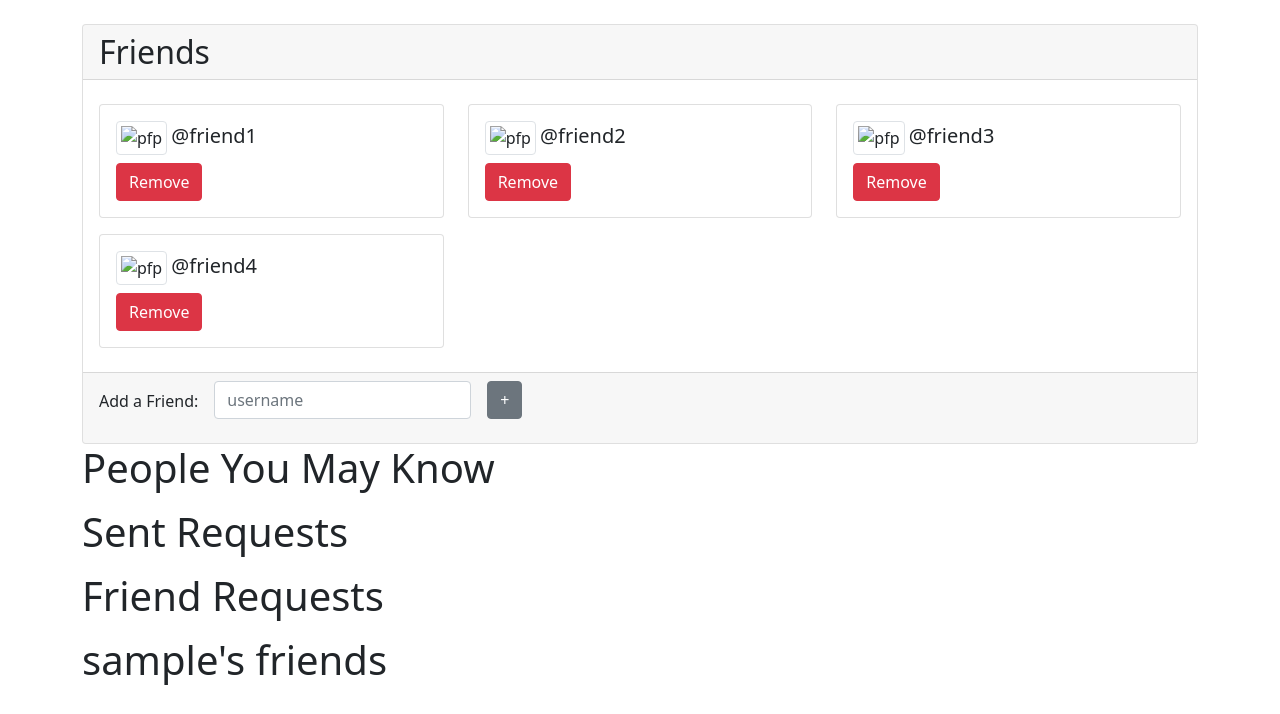
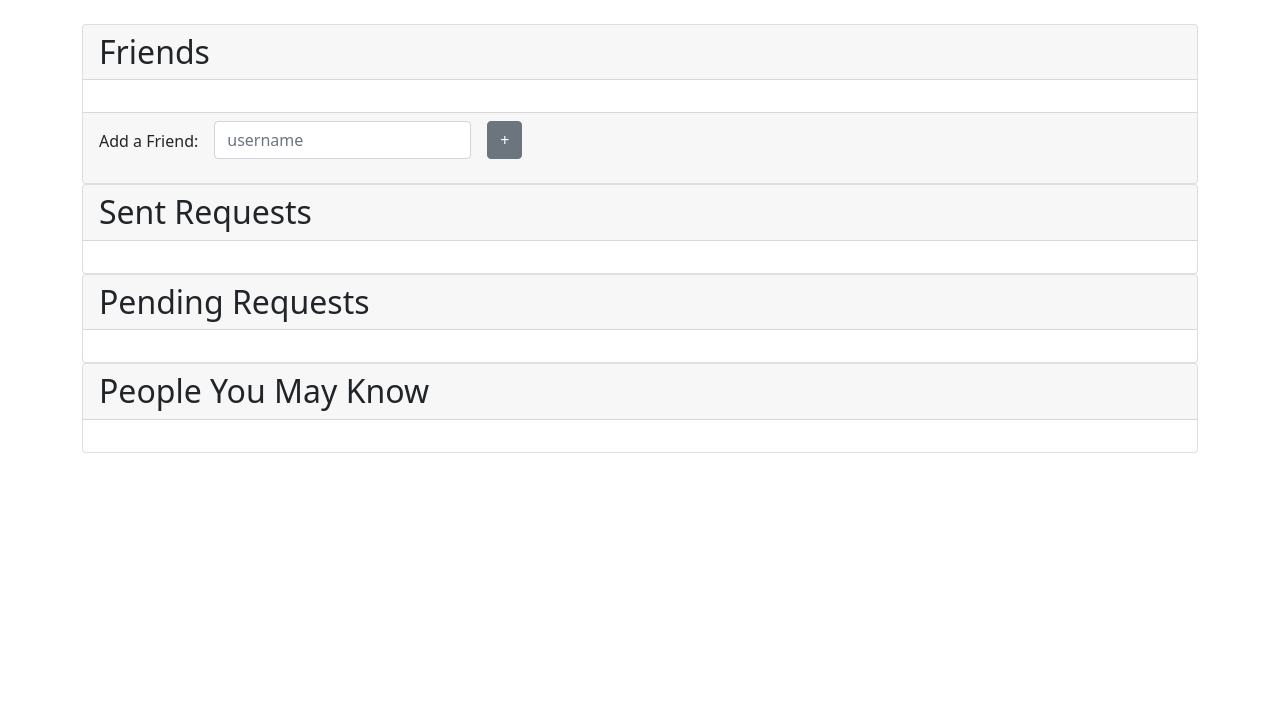
Before and after one commit to cleeke29/Senior-Project_Group2, a Django app: page /accounts/friends/ in a window 1280 px wide. Shown: the part 86-800 px from the top of the page. Run offline with Django 3.2, Linux system fonts and the light colour scheme; the visitor is signed in with stand-in values (Sample User, id 1); data comes from the database, SQL or seed files in the repository.

Commit message:
friends and profile pics working

```diff
--- a/pitch_proto/accounts/admin.py
+++ b/pitch_proto/accounts/admin.py
@@ -2,7 +2,7 @@
 from django.contrib.auth.admin import UserAdmin
 
 from .forms import CustomUserChangeForm, CustomUserCreationForm
-from .models import User
+from .models import User, Friend_Request
 
 class CustomUserAdmin(UserAdmin):
     add_form = CustomUserCreationForm
@@ -11,3 +11,4 @@
     list_display = ['email', 'username']
 
 admin.site.register(User, CustomUserAdmin)
+admin.site.register(Friend_Request)
--- a/pitch_proto/accounts/forms.py
+++ b/pitch_proto/accounts/forms.py
@@ -10,3 +10,9 @@
     class Meta:
         model = User
         fields =('username', 'email')
+
+class UpdateImageForm(UserChangeForm):
+
+    class Meta:
+        model = User
+        fields = ('image',)
--- a/pitch_proto/accounts/models.py
+++ b/pitch_proto/accounts/models.py
@@ -3,7 +3,7 @@
 
 class User(AbstractUser):
     friends = models.ManyToManyField("User", blank=True)
-
+    image = models.ImageField(upload_to='profile_images')
     def __str__(self):
         return self.username
 
--- a/pitch_proto/accounts/urls.py
+++ b/pitch_proto/accounts/urls.py
@@ -1,5 +1,5 @@
 from django.urls import path
-from .views import SignUpView, accept_friend_request, send_friend_request, friends_list
+from .views import SignUpView, accept_friend_request, send_friend_request, friends_list, profile
 from django.views.generic.base import TemplateView
 
 urlpatterns = [
@@ -11,4 +11,6 @@
     path('accept_friend_request/<int:requestID>/',
         accept_friend_request,
         name='accept_friend_request'),
+    path('profile/', profile, name='profile'),
+
 ]
--- a/pitch_proto/accounts/views.py
+++ b/pitch_proto/accounts/views.py
@@ -1,10 +1,11 @@
 from django.shortcuts import render, redirect
 from django.views.generic.edit import CreateView
-from .forms import CustomUserCreationForm
+from .forms import CustomUserCreationForm, UpdateImageForm
 from django.urls import reverse_lazy
 from django.contrib.auth.decorators import login_required
 from .models import Friend_Request, User
 from django.http import HttpResponse
+from django.db.models import Q
 
 class SignUpView(CreateView):
     form_class = CustomUserCreationForm
@@ -39,14 +40,35 @@
 
 @login_required
 def friends_list(request):
-    allusers = User.objects.all()
-    all_friend_requests = Friend_Request.objects.all()
+    allusers = User.objects.all().filter(is_superuser=False).exclude(id=request.user.id)
+
+    all_friend_requests = Friend_Request.objects.all().filter(from_user_id=request.user.id)
     my_friends = request.user.friends.all()
+
     my_requests = all_friend_requests.filter(from_user_id=request.user.id).values_list('to_user_id', flat=True)
     my_pending = all_friend_requests.filter(to_user_id=request.user.id).values_list('from_user_id', flat=True)
+    may_know = allusers.exclude(id__in=my_requests).exclude(id__in=my_pending)
     return render(request, 'friends.html', {'allusers': allusers,
                                             'all_friend_requests': all_friend_requests,
                                             'my_friends': my_friends,
                                             'my_requests': my_requests,
-                                            'my_pending': my_pending}
+                                            'my_pending': my_pending,
+                                            'may_know': may_know}
                                             )
+
+@login_required
+def profile(request):
+    if request.method == 'POST':
+        form = UpdateImageForm(request.POST, request.FILES, instance=request.user)
+        if form.is_valid():
+            edit = form.save(commit=False)
+            edit.save()
+            return redirect('profile')
+    else:
+        form = UpdateImageForm()
+
+    context = {
+        'form': form
+    }
+
+    return render(request, 'profile.html', context)
--- a/pitch_proto/pitch_proto/settings.py
+++ b/pitch_proto/pitch_proto/settings.py
@@ -124,6 +124,11 @@
 # https://docs.djangoproject.com/en/3.1/howto/static-files/
 
 STATIC_URL = '/static/'
+STATICFILES_DIRS = [
+    BASE_DIR.joinpath('static')
+]
+MEDIA_ROOT = BASE_DIR.joinpath('media')
+MEDIA_URL = 'media/'
 
 
 LOGIN_REDIRECT_URL = 'home'
--- a/pitch_proto/pitch_proto/urls.py
+++ b/pitch_proto/pitch_proto/urls.py
@@ -16,11 +16,15 @@
 from django.contrib import admin
 from django.urls import path, include
 from django.views.generic.base import TemplateView
+from django.conf.urls.static import  static
+from . import settings
 
 urlpatterns = [
     path('', TemplateView.as_view(template_name='home.html'), name='home'),
     path('admin/', admin.site.urls),
     path('accounts/', include('accounts.urls')),
     path('accounts/', include('django.contrib.auth.urls')),
-    path('recommender/', include('recommender.urls'))
+    path('recommender/', include('recommender.urls')),
+    path('group/', include('partyroom.urls'))
 ]
+urlpatterns += static(settings.MEDIA_URL, document_root=settings.MEDIA_ROOT)
--- a/pitch_proto/templates/base.html
+++ b/pitch_proto/templates/base.html
@@ -10,6 +10,7 @@
         <link href="https://cdn.jsdelivr.net/npm/bootstrap@5.0.0-beta1/dist/css/bootstrap.min.css" rel="stylesheet" integrity="sha384-giJF6kkoqNQ00vy+HMDP7azOuL0xtbfIcaT9wjKHr8RbDVddVHyTfAAsrekwKmP1" crossorigin="anonymous">
 
         <title>{% block title %}Pitch{% endblock %}</title>
+        {% block head %}{% endblock %}
       </head>
       <body>
         <nav class="navbar navbar-expand-lg navbar-dark bg-dark">
@@ -42,11 +43,12 @@
                     <a class="nav-link" href="#">Settings</a>
                   </li>
                   <li class="nav-item">
-                    <a class="nav-link" href="#">Profile</a>
+                    <a class="nav-link" href="{% url 'profile' %}">Profile</a>
                   </li>
                   <li class="nav-item">
                     <a class="nav-link" href="{% url 'logout' %}">Logout</a>
                   </li>
+
                   {% else %}
                   <li class="nav-item">
                     <a class="nav-link" href="{% url 'login' %}">Login</a>
--- a/pitch_proto/templates/friends.html
+++ b/pitch_proto/templates/friends.html
@@ -2,59 +2,43 @@
 
 {% block title %}Friends{% endblock %}
 
+{% block head %}
+
+<style>
+  .icon {
+    max-width: 100px;
+    max-height: 100px;
+  }
+</style>
+{% endblock %}
+
 {% block content %}
+
+
   <div class="card">
-    <h2 class="card-header">Friends</h5>
+    <h2 class="card-header">Friends</h2>
     <div class="card-body">
+      <div class="row">
 
-        <!--FRIENDS START HERE-->
-        <div class="row">
+        {% for friend in my_friends %}
+
         <div class="col-sm-4 py-2">
           <div class="card">
             <div class="card-body">
-                    <img src="" class="img-thumbnail w-25 d-inline" alt="pfp">
-                    <h5 class="card-title w-auto d-inline">@friend1</h5>
+
+              {% if friend.image %}
+                <img class="img-thumbnail w-25 d-inline"  src="{{ friend.image.url }}" onerror="if (this.src != '/media/default.jpg') this.src = '/media/default.jpg';">
+              {% else %}
+                <img class="img-thumbnail w-25 d-inline" src="/media/default.jpg">
+              {% endif %}
+                {{ friend }}
             </br>
                 <a href="#" class="btn btn-danger mt-2">Remove</a>
             </div>
           </div>
         </div>
-
-            <div class="col-sm-4 py-2">
-              <div class="card">
-                <div class="card-body">
-                    <img src="" class="img-thumbnail w-25 d-inline" alt="pfp">
-                    <h5 class="card-title w-auto d-inline">@friend2</h5>
-                    </br>
-                    <a href="#" class="btn btn-danger mt-2">Remove</a>
+        {% endfor %}
       </div>
-              </div>
-            </div>
-
-            <div class="col-sm-4 py-2">
-                <div class="card">
-                  <div class="card-body">
-                    <img src="" class="img-thumbnail w-25 d-inline" alt="pfp">
-                    <h5 class="card-title w-auto d-inline">@friend3</h5>
-                    </br>
-                    <a href="#" class="btn btn-danger mt-2">Remove</a>
-                  </div>
-                </div>
-              </div>
-
-              <div class="col-sm-4 py-2">
-                <div class="card">
-                  <div class="card-body">
-                    <img src="" class="img-thumbnail w-25 d-inline" alt="pfp">
-                    <h5 class="card-title w-auto d-inline">@friend4</h5>
-                    </br>
-                    <a href="#" class="btn btn-danger mt-2">Remove</a>
-                  </div>
-                </div>
-              </div>
-
-          </div>
-        <!--FRIENDS END HERE-->
 
     </div>
     <div class="card-footer">
@@ -74,55 +58,105 @@
 
     </div>
   </div>
-<h1>People You May Know</h1>
-<ul class='all_users'>
+
+
+
+
+  <div class="card">
+    <h2 class="card-header">Sent Requests</h2>
+    <div class="card-body">
+      <div class="row">
+        {% for friend_request in all_friend_requests %}
+
+
+        <div class="col-sm-4 py-2">
+          <div class="card">
+            <div class="card-body">
+
+              {% if friend_request.to_user.image %}
+                <img class="icon" src="{{ friend_request.to_user.image.url }}" onerror="if (this.src != '/media/default.jpg') this.src = '/media/default.jpg';" style="max-width: 200px;">
+              {% else %}
+                <img class="icon" src="/media/default.jpg">
+              {% endif %}
+                {{ friend_request.to_user }}
+                </br>
+                <a href="#" class="btn btn-danger mt-2">Unsend</a>
+            </div>
+          </div>
+        </div>
+
+        {% endfor %}
+      </div>
+    </div>
+  </div>
+
+
+
+
+  <div class="card">
+    <h2 class="card-header">Pending Requests</h2>
+    <div class="card-body">
+      <div class="row">
+        {% for friend_request in all_friend_requests %}
+        {% if friend_request.from_user.id != user.id %}
+        {% if friend_request.to_user.id == user.id %}
+        <div class="col-sm-4 py-2">
+          <div class="card">
+            <div class="card-body">
+
+              {% if friend_request.from_user.image %}
+                <img class="icon" src="{{ friend_request.from_user.image.url }}" onerror="if (this.src != '/media/default.jpg') this.src = '/media/default.jpg';">
+              {% else %}
+                <img class="icon" src="/media/default.jpg">
+              {% endif %}
+                {{ friend_request.from_user }}
+                </br>
+                <a href="{% url 'accept_friend_request' requestID=friend_request.id %}" class="btn btn-danger mt-2">Accept</a>
+            </div>
+          </div>
+        </div>
+        {% endif %}
+        {% endif %}
+        {% endfor %}
+      </div>
+    </div>
+  </div>
+
+
+
+
+  <div class="card">
+    <h2 class="card-header">People You May Know</h2>
+    <div class="card-body">
+      <div class="row">
+
         {% for user in allusers %}
         {% if not user.is_superuser %}
         {% if user not in request.user.friends.all and user != request.user and user.id not in my_requests and user.id not in my_pending %}
-  <li>
+        <div class="col-sm-4 py-2">
+          <div class="card">
+            <div class="card-body">
+              {% if user.image %}
+                <img class="icon" src="{{ user.image.url }}" onerror="if (this.src != '/media/default.jpg') this.src = '/media/default.jpg';">
+              {% else %}
+                <img class="icon" src="/media/default.jpg">
+              {% endif %}
               {{ user }}
-    <a href="{% url 'send_friend_request' userID=user.id %}">send friend request</a>
-  </li>
-
+                </br>
+                <a href="{% url 'send_friend_request' userID=user.id %}" class="btn btn-danger mt-2">Request</a>
+            </div>
+          </div>
+        </div>
         {% endif %}
         {% endif %}
         {% endfor %}
-</ul>
-<h1>Sent Requests</h1>
-<ul>
-  {% for friend_request in all_friend_requests %}
-  {% if friend_request.from_user.id == user.id %}
-  {% if friend_request.to_user.id != user.id %}
 
-  <li>
-    {{ friend_request.to_user }} request sent.
-  </li>
+      </div>
+    </div>
+  </div>
+<!--  -->
 
-  {% endif %}
-  {% endif %}
-  {% endfor %}
-</ul>
-<h1>Friend Requests</h1>
-<ul class="all_requests">
-  {% for friend_request in all_friend_requests %}
-  {% if friend_request.from_user.id != user.id %}
-  {% if friend_request.to_user.id == user.id %}
-  <li>
-    {{ friend_request.from_user }}
-    <a href="{% url 'accept_friend_request' requestID=friend_request.id %}">accept friend request</a>
-  </li>
-  {% endif %}
-  {% endif %}
-  {% endfor %}
-</ul>
-<p>
-  <h1>{{ user }}'s friends</h1>
-</p>
-<ul id="my_friends">
-  {% for friend in my_friends %}
-  <li>
-    {{ friend }}
-  </li>
-  {% endfor %}
-</ul>
+
+
+
 {% endblock %}
```
Also changed, not shown: pitch_proto/templates/profile.html (added, +27 -0 lines). Lines whose indentation alone changed are shown as unchanged.
